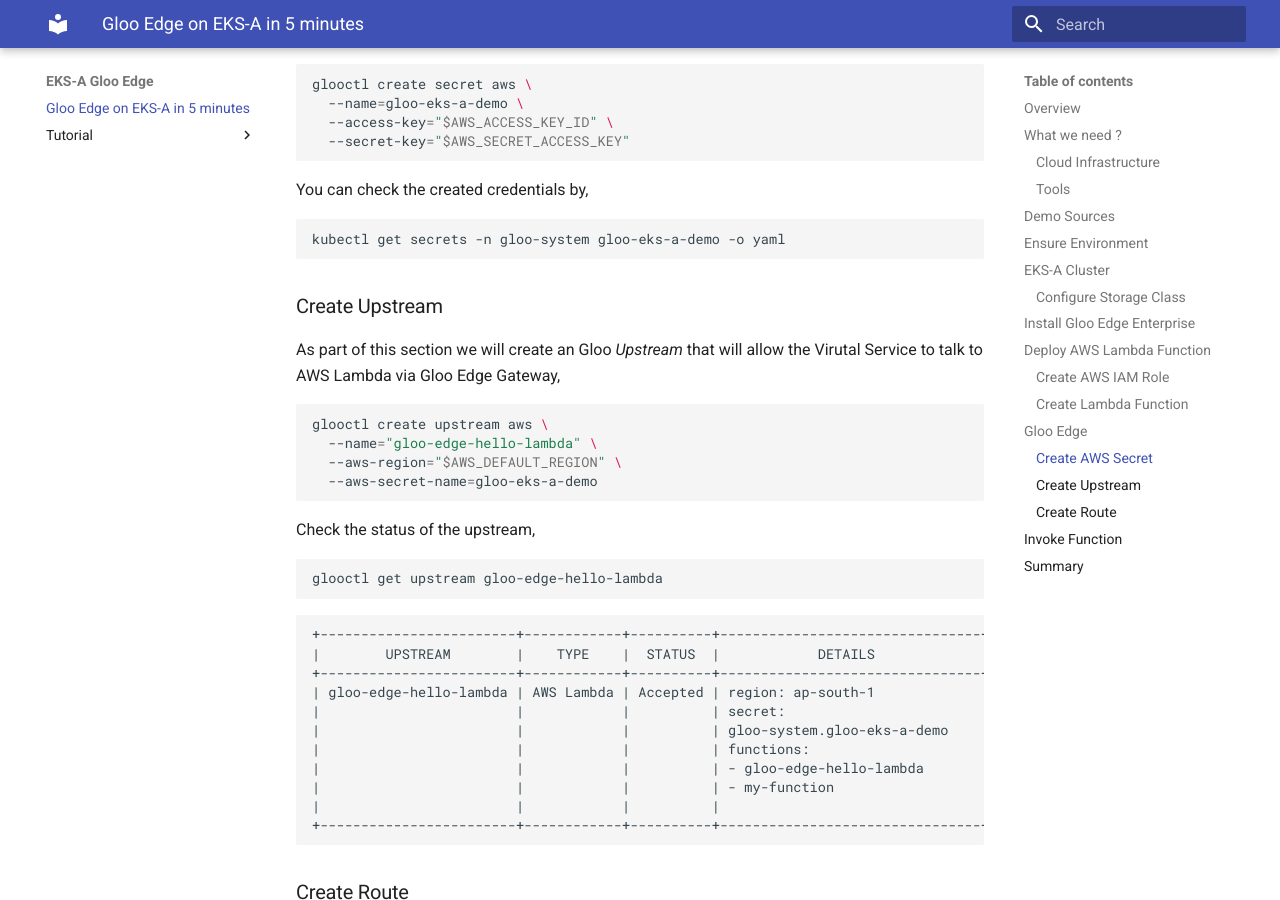
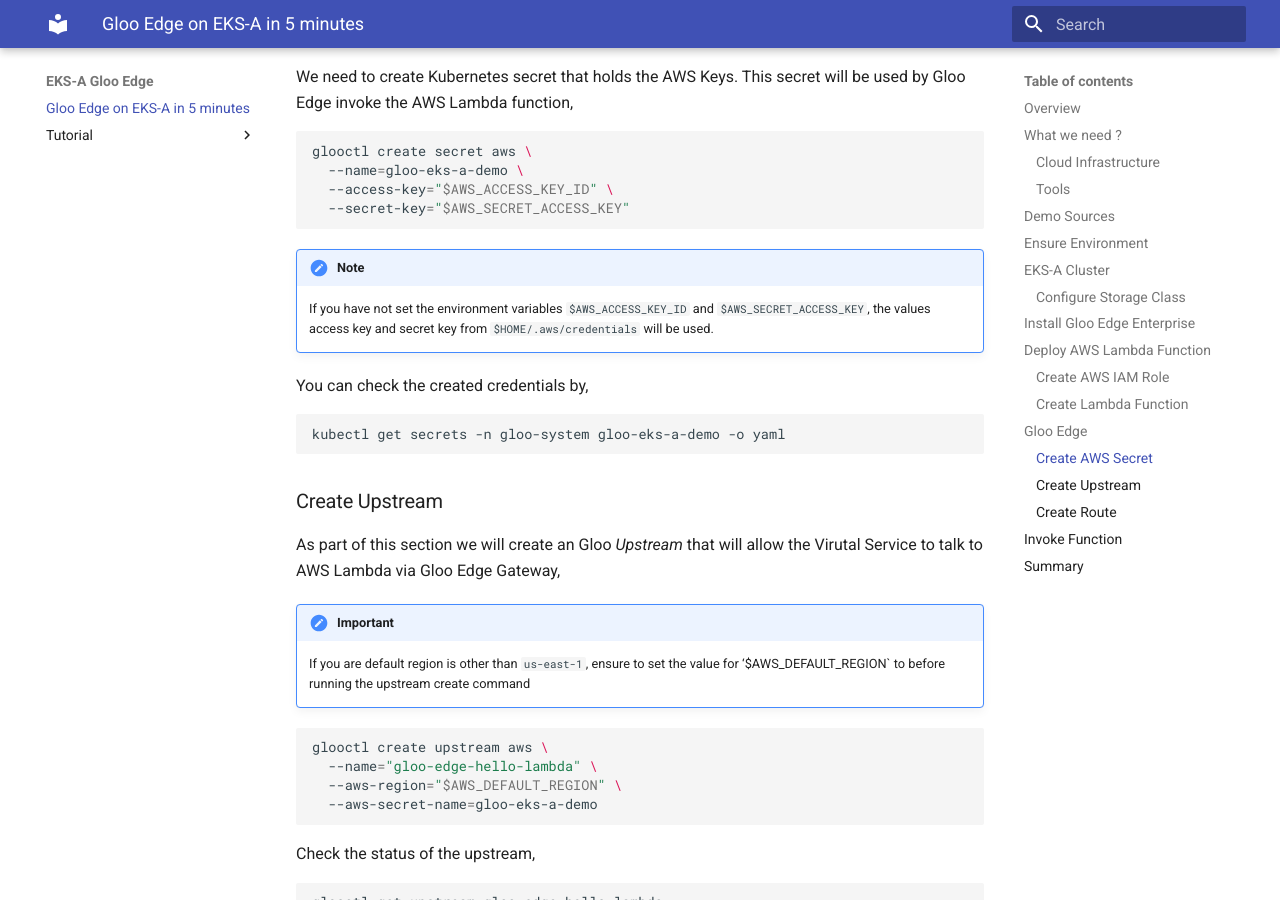
Before and after one commit to kameshsampath/gloo-edge-eks-a-demo, an MkDocs documentation site: the page built from docs/blog.md, in a window 1280 px wide and 900 px high, scrolled down 5587 px. Built offline with MkDocs 1.6.1 and Material for MkDocs 9.7.7, drawn with Linux system fonts in a browser that asks for light colours; some of the changed text lies outside the part shown.

Commit message:
blog review updates

````diff
--- a/docs/blog.md
+++ b/docs/blog.md
@@ -25,6 +25,8 @@
 - [jq](https://stedolan.github.io/jq/){target=_blank}
 - [kubectl](https://kubectl.docs.kubernetes.io/installation/kubectl/){target=_blank}
 - [kustomize](https://kubectl.docs.kubernetes.io/installation/kustomize/){target=_blank}
+- [httpie](https://httpie.io){target=_blank}
+- [AWS CLI v2](https://aws.amazon.com/cli/){target=_blank}
 
 Lastly you might need *Gloo Edge Enterprise License Key* to deploy Gloo Edge on to the eks-a infrastructure.
 
@@ -100,7 +102,6 @@
 ```
 
 Gloo Edge proxy is a Kubernetes service of type `LoadBalancer`, for the purpose of this blog we will configure it to be of type `NodePort` using the `install-ee-values.yaml` as shown below,
-
 
 ```yaml hl_lines="11-12"
 gloo:
@@ -246,6 +247,9 @@
   --secret-key="$AWS_SECRET_ACCESS_KEY"
 ```
 
+!!! note
+    If you have not set the environment variables `$AWS_ACCESS_KEY_ID` and `$AWS_SECRET_ACCESS_KEY`, the values access key and secret key  from `$HOME/.aws/credentials` will be used.
+
 You can check the created credentials by,
 
 ```shell
@@ -255,6 +259,9 @@
 ### Create Upstream
 
 As part of this section we will create an Gloo *Upstream* that will allow the Virutal Service to talk to AWS Lambda via Gloo Edge Gateway,
+
+!!! important
+    If you are default region is other than `us-east-1`, ensure to set the value for '$AWS_DEFAULT_REGION` to before running the upstream create command
 
 ``` shell
 glooctl create upstream aws \
@@ -350,6 +357,9 @@
 export GLOO_PROXY_URL=$(glooctl proxy url)
 ```
 
+!!! important
+    If the GLOO_PROXY_URL is set to hostname, then ensure the hostname is resolvable via the DNS of your VMC environment. If thats not resolvable it is recomended to use the one of the kubernetes node ip with NodePort `30080`. You can get the kubernetes node ip using the command `kubectl get nodes -owide`
+
 Check if the API is accessible,
 
 ```shell
````
